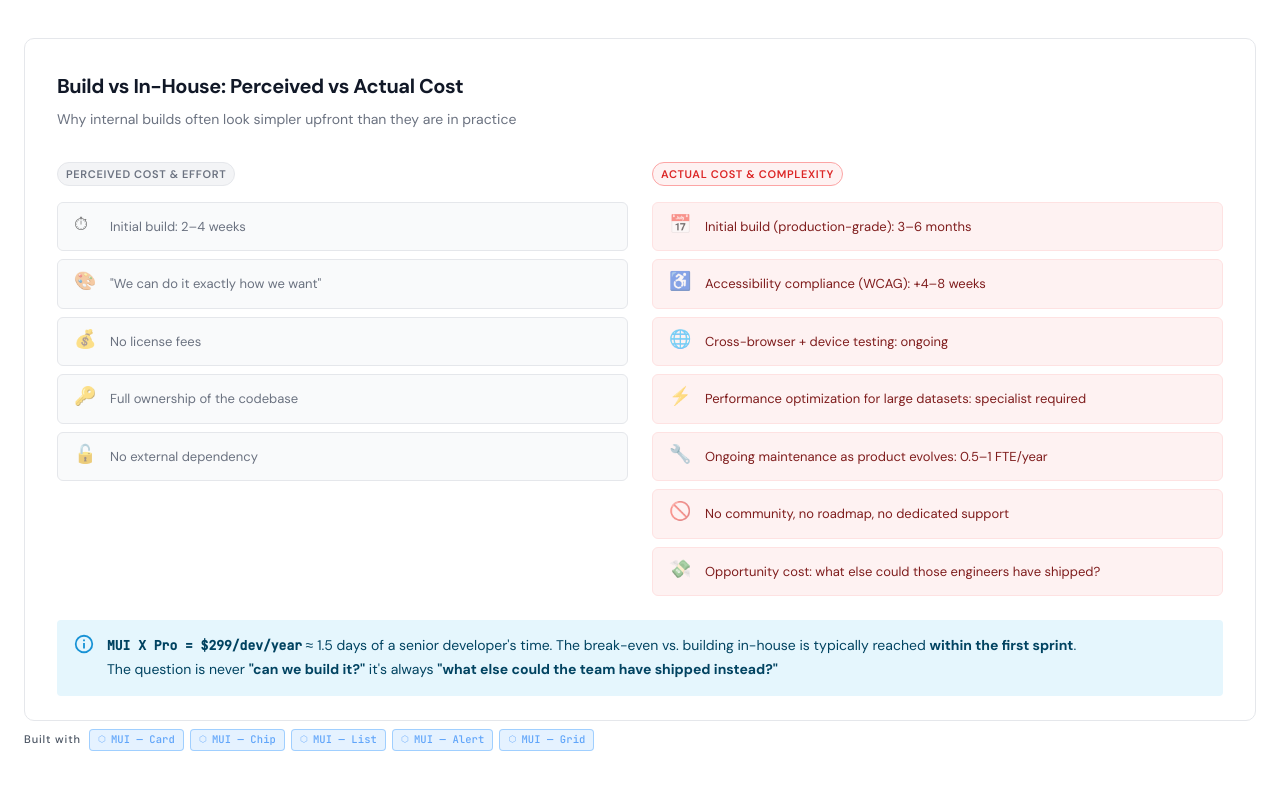
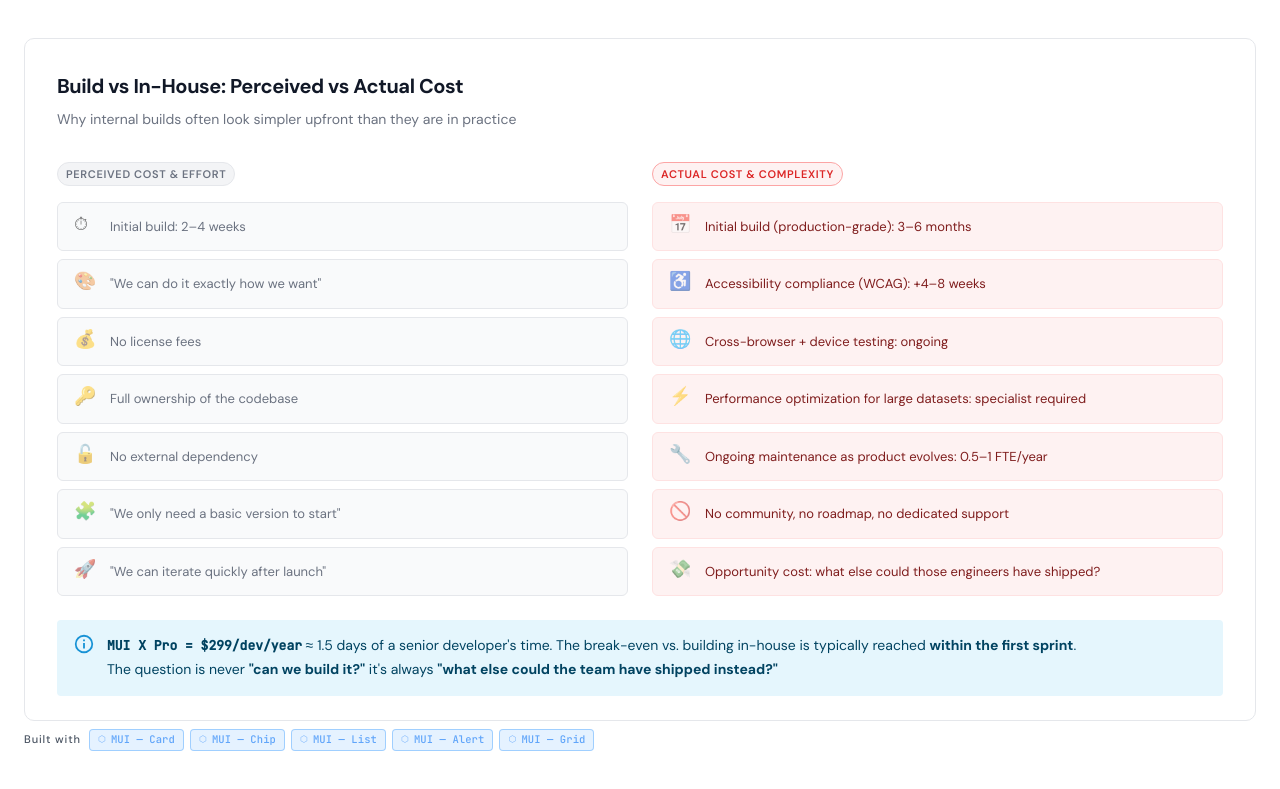
Before and after one commit to LaureBrosseau/react-ui-components-comparison, a React (Vite) app: page /positioning in a window 1280 px wide. Shown: the part 1229-2018 px from the top of the page. Built offline with nearby package versions, Linux system fonts and the light colour scheme; what ag-grid-community would draw is missing.

Commit message:
changes build vs in house

```diff
--- a/src/pages/PositioningMessaging.jsx
+++ b/src/pages/PositioningMessaging.jsx
@@ -70,6 +70,8 @@ const thinkItems = [
   { icon: '💰', text: 'No license fees' },
   { icon: '🔑', text: 'Full ownership of the codebase' },
   { icon: '🔓', text: 'No external dependency' },
+  { icon: '🧩', text: '"We only need a basic version to start"' },
+  { icon: '🚀', text: '"We can iterate quickly after launch"' },
 ]
 
 const realItems = [
```
